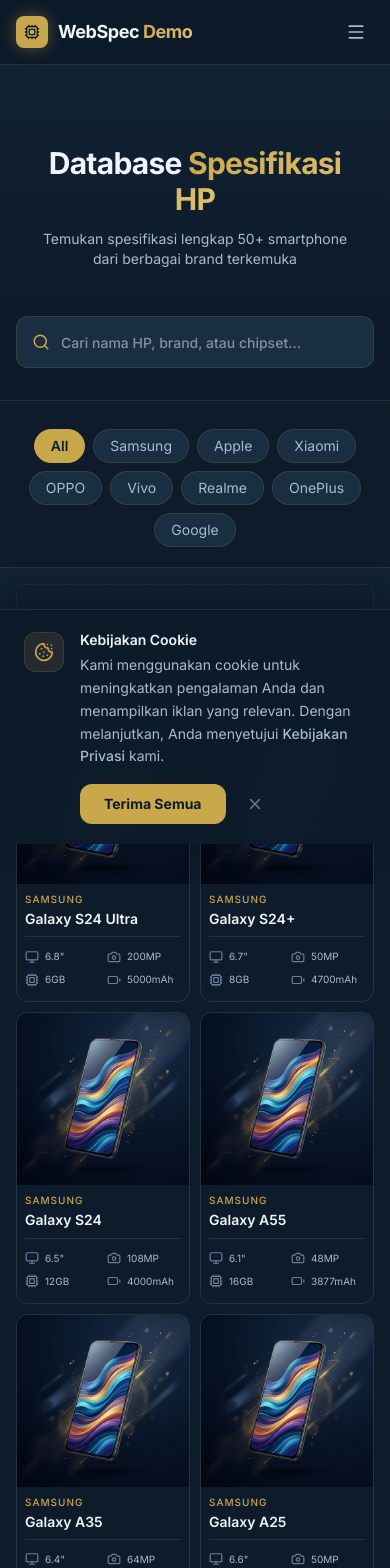
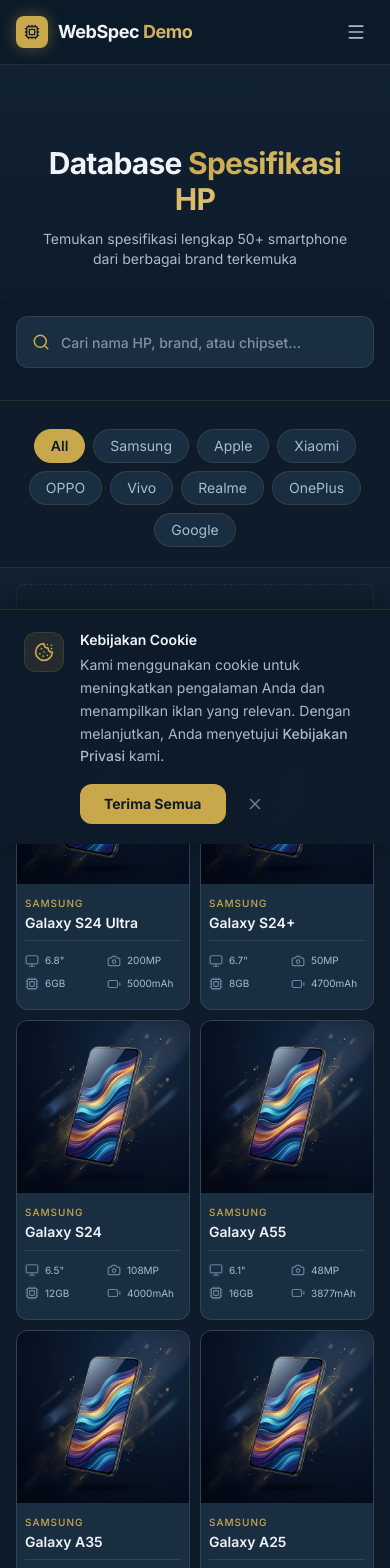
Before and after one commit to Deearss/demo-website-spekhp, a Next.js app: page / in a window 390 px wide. Shown: the top 1568 px of the page. Built offline with nearby package versions, Linux system fonts and the light colour scheme.

Commit message:
style: update PhoneGrid card background, padding, and text truncation

```diff
--- a/src/components/home/PhoneGrid.tsx
+++ b/src/components/home/PhoneGrid.tsx
@@ -53,7 +53,7 @@
         <Link
           key={phone.slug}
           href={`/phones/${phone.slug}`}
-          className="group flex flex-col rounded-xl overflow-hidden card-hover bg-surface/0 border border-white/10"
+          className="group flex flex-col rounded-xl overflow-hidden card-hover bg-surface border border-white/10"
         >
           {/* Image */}
           <div className="relative w-full aspect-square overflow-hidden bg-bg-2">
@@ -67,12 +67,12 @@
           </div>
 
           {/* Info */}
-          <div className="flex flex-col gap-2 p-2">
+          <div className="flex flex-col gap-2 py-3 px-2">
             <div>
               <p className="text-[10px] font-medium uppercase tracking-widest text-gold">
                 {phone.brand}
               </p>
-              <p className="text-sm font-semibold leading-snug mt-0.5 line-clamp-2 text-text">
+              <p className="text-sm font-semibold leading-snug mt-0.5 line-clamp-1 text-text">
                 {phone.name}
               </p>
             </div>
```
